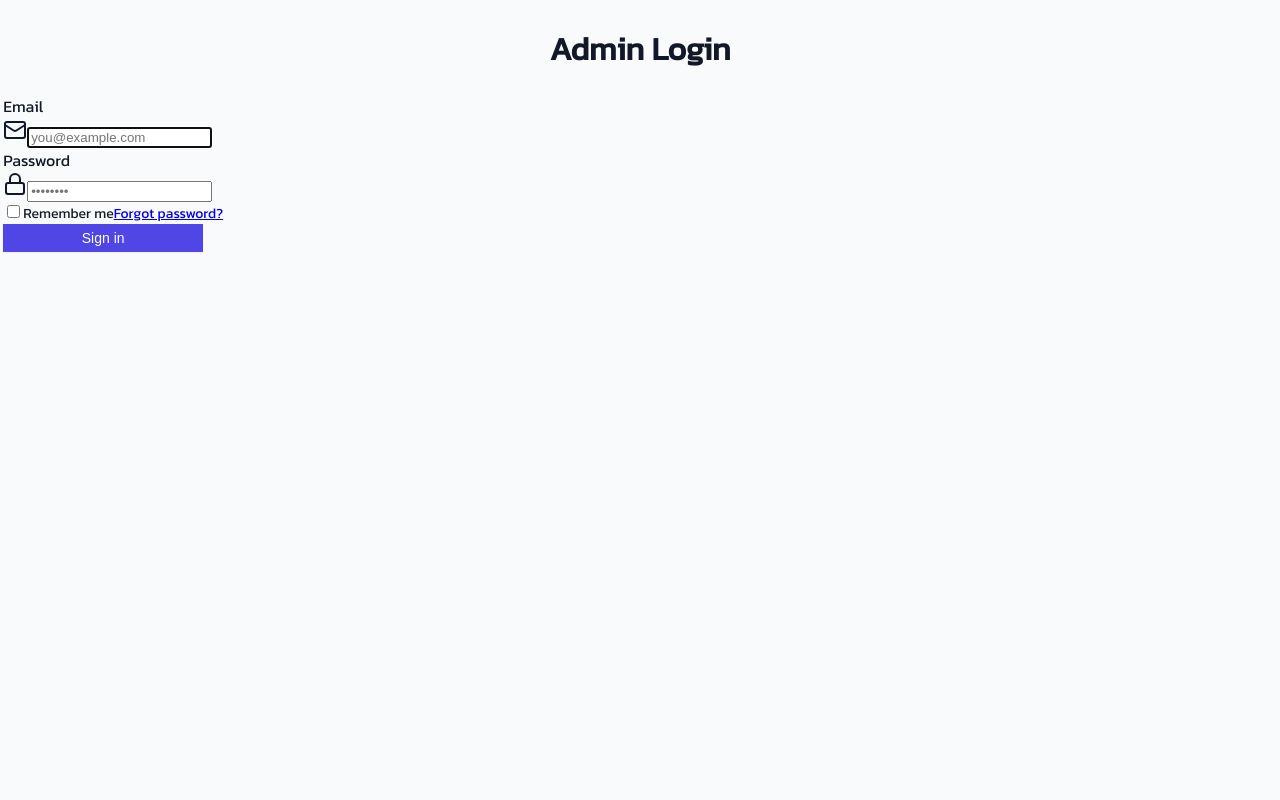
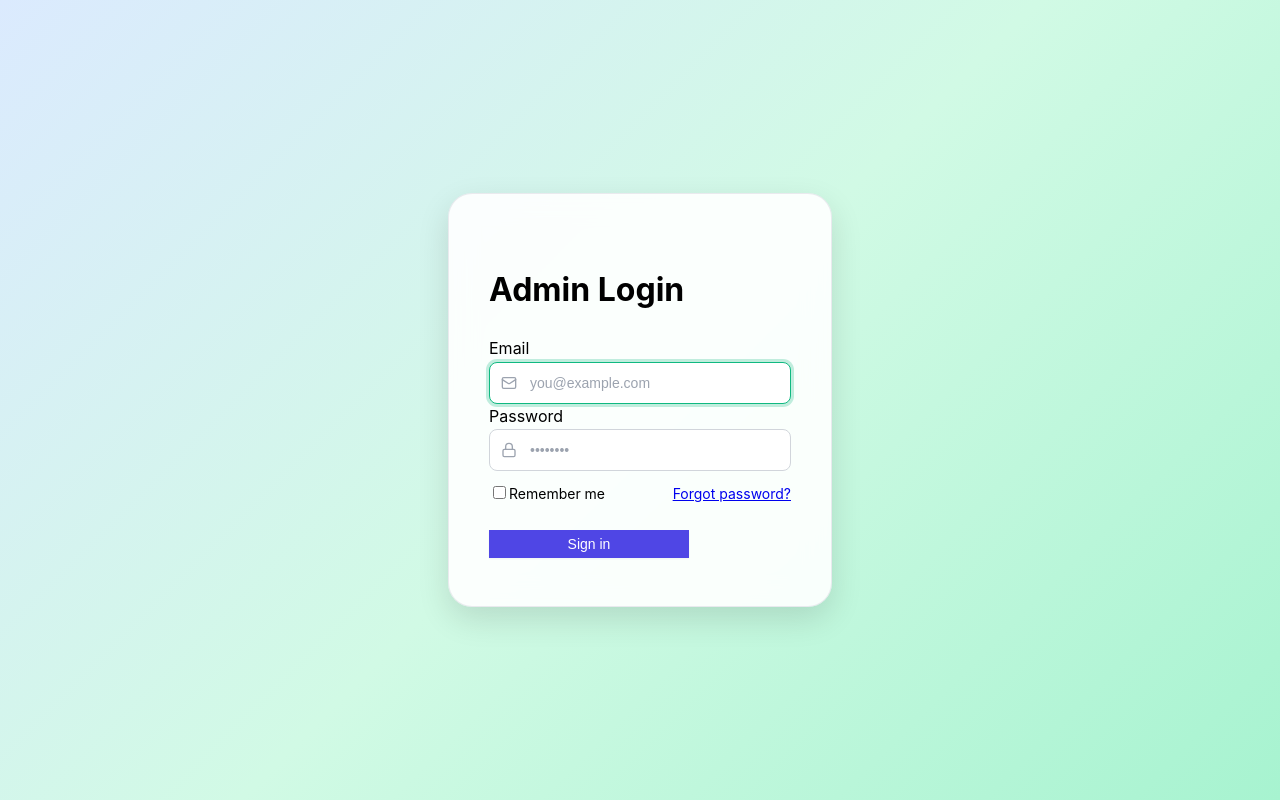
Before and after one commit to tasuke567/brand-predictor, a React (Vite) app: page /admin/login in a window 1280 px wide. Built offline with nearby package versions, Linux system fonts and the light colour scheme; no server answers.

Commit message:
feat: add dedicated stylesheet for Admin Login Page; enhance layout and styling for improved user experience

```diff
--- a/src/pages/AdminDashboardPage.tsx
+++ b/src/pages/AdminDashboardPage.tsx
@@ -51,7 +51,7 @@ export default function AdminDashboardPage() {
         id: q.id,
         brand: q.prediction?.label ?? "-",
         createdAt: q.createdAt,
-        user: q.user,
+        user: q.user?.email ?? "-"
       }));
     },
   });
--- a/src/pages/AdminLoginPage.tsx
+++ b/src/pages/AdminLoginPage.tsx
@@ -2,20 +2,20 @@
 import { useState } from "react";
 import { useAuth } from "../hooks/useAuth";
 import { Button } from "../components/ui/Button";
-import { Mail, Lock } from "lucide-react";            // ไอคอนเล็ก ๆ
-
+import { Mail, Lock } from "lucide-react"; // ไอคอนเล็ก ๆ
+import "../styles/admin-login.css";
 export default function AdminLoginPage() {
   const { login } = useAuth();
   const [email, setEmail] = useState("");
-  const [pwd, setPwd]   = useState("");
-  const [err, setErr]   = useState<string | null>(null);
+  const [pwd, setPwd] = useState("");
+  const [err, setErr] = useState<string | null>(null);
   const [loading, setLoading] = useState(false);
 
   const submit = async (e: React.FormEvent) => {
     e.preventDefault();
     setLoading(true);
     try {
-      await login(email, pwd);                       // ⬅️ redirect ภายใน hook
+      await login(email, pwd); // ⬅️ redirect ภายใน hook
     } catch (e: any) {
       setErr(e.message || "Login failed");
       setLoading(false);
@@ -23,20 +23,12 @@ export default function AdminLoginPage() {
   };
 
   return (
-    <main className="min-h-screen flex items-center justify-center bg-gradient-to-br from-indigo-100/60 via-emerald-100/40 to-emerald-200 dark:from-slate-900 dark:via-slate-800 dark:to-slate-700 px-4">
-      <form
-        onSubmit={submit}
-        className="w-full max-w-md rounded-3xl shadow-xl border border-gray-200/80 dark:border-slate-700 backdrop-blur-lg bg-white/80 dark:bg-slate-900/70 p-8 space-y-6 animate-fade-in"
-      >
-        <h1 className="text-2xl font-extrabold text-center tracking-tight dark:text-white">
-          Admin Login
-        </h1>
+    <main className="page-login">
+      <form onSubmit={submit} className="login-card">
+        <h1 className="">Admin Login</h1>
 
         {err && (
-          <p
-            role="alert"
-            className="flex items-start gap-2 rounded-lg bg-rose-50 dark:bg-rose-900/50 text-rose-700 dark:text-rose-200 px-4 py-3 text-sm animate-shake"
-          >
+          <p role="alert" className="alert-error">
             ❗ {err}
           </p>
         )}
@@ -44,8 +36,8 @@ export default function AdminLoginPage() {
         {/* email */}
         <label className="block">
           <span className="sr-only">Email</span>
-          <div className="relative">
-            <Mail className="absolute left-3 top-1/2 -translate-y-1/2 h-4 w-4 text-gray-400" />
+          <div className="field-wrapper">
+            <Mail className="input-icon" />
             <input
               autoFocus
               id="email"
@@ -54,16 +46,17 @@ export default function AdminLoginPage() {
               placeholder="you@example.com"
               value={email}
               onChange={(e) => setEmail(e.target.value)}
-              className="pl-10 input-base"
+              className="input-base"
             />
           </div>
         </label>
 
         {/* password */}
         <label className="block">
+
           <span className="sr-only">Password</span>
-          <div className="relative">
-            <Lock className="absolute left-3 top-1/2 -translate-y-1/2 h-4 w-4 text-gray-400" />
+          <div className="field-wrapper">
+            <Lock className="input-icon" />
             <input
               id="password"
               type="password"
@@ -71,13 +64,13 @@ export default function AdminLoginPage() {
               placeholder="••••••••"
               value={pwd}
               onChange={(e) => setPwd(e.target.value)}
-              className="pl-10 input-base"
+              className="input-base"
             />
           </div>
         </label>
 
         {/* remember me & forgot */}
-        <div className="flex items-center justify-between text-sm">
+        <div className="remember-forgot">
           <label className="flex items-center gap-2">
             <input type="checkbox" className="accent-emerald-600 h-4 w-4" />
             <span className="select-none dark:text-slate-300">Remember me</span>
--- a/src/styles/App.css
+++ b/src/styles/App.css
@@ -49,11 +49,7 @@ button {
 .step-button:hover {
   background-color: var(--color-primary-hover);
 }
-#root {
-  max-width: 1280px;
-  margin: 0 auto;
-  padding: .2rem;
-}
+
 
 .logo {
   height: 6em;
--- /dev/null
+++ b/src/styles/admin-login.css
@@ -0,0 +1,114 @@
+/* -----------------------------------------------
+   Admin Login Page – dedicated stylesheet (v1.2)
+   Put this file at: src/styles/admin-login.css
+   and import it with: import "../styles/admin-login.css";
+--------------------------------------------------*/
+
+
+/* ===== Color palette & global tokens  ===== */
+:root {
+  --emerald-500: #10b981;
+  --emerald-600: #059669;
+  --slate-900: #0f172a;
+  --slate-800: #1e293b;
+  --slate-700: #334155;
+  --indigo-100: #dbeafe;
+  --emerald-100: #d1fae5;
+  --emerald-200: #a7f3d0;
+  --rose-500: #ef4444;
+  --radius-lg: 1.5rem;
+}
+html.dark { color-scheme: dark; }
+
+/* ===== Background helpers  ===== */
+.page-login {
+  width: 100vw;
+  min-height: 100vh;
+  display: flex;
+  align-items: center;
+  justify-content: center;
+  padding: 1rem;
+  background: linear-gradient(135deg, var(--indigo-100) 0%, var(--emerald-100) 50%, var(--emerald-200) 100%);
+}
+html.dark .page-login {
+  background: linear-gradient(135deg, var(--slate-900) 0%, var(--slate-800) 50%, var(--slate-700) 100%);
+}
+
+/* ===== Card ===== */
+.login-card {
+  width: 100%;
+  max-width: 24rem; /* 384px */
+  background: rgba(255, 255, 255, 0.9);
+  backdrop-filter: blur(14px);
+  border: 1px solid rgba(229, 231, 235, 0.85);
+  border-radius: var(--radius-lg);
+  padding: 2.5rem 2rem;
+  box-shadow: 0 12px 32px rgba(0, 0, 0, 0.12);
+  animation: fadeIn 0.5s cubic-bezier(0.16, 1, 0.3, 1) both;
+  transition: transform 0.3s cubic-bezier(0.34, 1.56, 0.64, 1);
+}
+.login-card:hover { transform: translateY(-6px); }
+html.dark .login-card {
+  background: rgba(15, 23, 42, 0.7);
+  border-color: #475569;
+}
+
+/* ----- internal spacing ----- */
+.login-card > * + * { margin-top: 1.5rem; }
+
+/* ===== Field wrapper (icon + input) ===== */
+.field-wrapper { position: relative; }
+.input-icon {
+  position: absolute;
+  left: 0.75rem; /* 12px */
+  top: 50%;
+  transform: translateY(-50%);
+  height: 1rem; /* 16px */
+  width: 1rem;
+  color: #9ca3af; /* gray-400 */
+  pointer-events: none;
+}
+
+/* ===== Animations ===== */
+@keyframes fadeIn { from { opacity:0; transform:translateY(8px);} to { opacity:1; transform:translateY(0);} }
+@keyframes shake {
+  10%,90%{transform:translateX(-1px);}20%,80%{transform:translateX(2px);}30%,50%,70%{transform:translateX(-4px);}40%,60%{transform:translateX(4px);} }
+.animate-fade-in{animation:fadeIn .45s cubic-bezier(.16,1,.3,1) both;}
+.animate-shake{animation:shake .45s ease-in-out both;}
+
+/* ===== Inputs ===== */
+.input-base {
+  width: 100%;
+  font-size: 0.875rem;
+  line-height: 1.25rem;
+  padding: 0.625rem 0.75rem 0.625rem 2.5rem; /* leave left space for icon */
+  border: 1px solid #d1d5db;
+  border-radius: 0.5rem;
+  background: #ffffff;
+  transition: border-color 0.15s, box-shadow 0.15s;
+}
+.input-base::placeholder { color: #9ca3af; }
+.input-base:focus {
+  outline: none;
+  border-color: var(--emerald-500);
+  box-shadow: 0 0 0 3px rgba(16, 185, 129, 0.25);
+}
+html.dark .input-base { background: var(--slate-800); border-color: var(--slate-700); color: #e2e8f0; }
+html.dark .input-base::placeholder { color: #64748b; }
+
+/* ===== Error alert ===== */
+.alert-error { background: rgba(254, 226, 226, 0.9); color: var(--rose-500); padding: 0.75rem 1rem; border-radius: 0.5rem; }
+html.dark .alert-error { background: rgba(136, 19, 55, 0.55); color: #fecaca; }
+
+/* ===== Little button flourish ===== */
+button[type="submit"] { transition: transform 0.15s ease, box-shadow 0.15s ease; width: 100%; }
+button[type="submit"]:hover:not([disabled]) { transform: translateY(-2px); box-shadow: 0 4px 10px rgba(0, 0, 0, 0.12); }
+button[type="submit"]:active:not([disabled]) { transform: translateY(0); }
+
+/* ===== Checkbox & link harmony ===== */
+.remember-forgot { display: flex; justify-content: space-between; align-items: center; font-size: 0.875rem; margin-top: 0.75rem; }
+.forgot-link { color: var(--emerald-600); transition: color 0.15s; }
+.forgot-link:hover { color: var(--emerald-500); text-decoration: underline; }
+
+/* ===== Responsive niceties ===== */
+@media (min-width: 640px) { .login-card { padding: 3rem 2.5rem; } }
--- a/src/styles/dashboard-style.css
+++ b/src/styles/dashboard-style.css
@@ -1,3 +1,13 @@
+body{
+  font-family: 'Inter', sans-serif;
+  font-size: 1rem; /* base */
+  line-height: 1.6;
+  color: var(--c-text);
+  background: var(--c-bg);
+  margin: 0 auto;
+  padding: 0;
+}
+
 /* ---------- LAYOUT WRAPPERS -------------------------------------------- */
 .page-wrapper {
   max-width: 1280px;
@@ -202,10 +212,7 @@
   overflow: visible; /* ให้ label โผล่ได้ */
   box-shadow: var(--shadow-md);
 }
-html,
-body {
-  overflow-x: hidden;
-}
+
 /* ---------- container ของ <ResponsiveContainer> ---------- */
 .chart-card__container {
   width: 100%;
--- a/src/styles/index.css
+++ b/src/styles/index.css
@@ -23,8 +23,9 @@
   --transition-fast: 0.3s ease-in-out;
 }
 
+
 body {
-  margin: 0;
+  margin: 0  ;
   padding: 0;
   font-family: "Kanit", sans-serif;
   background: var(--color-bg);
```
